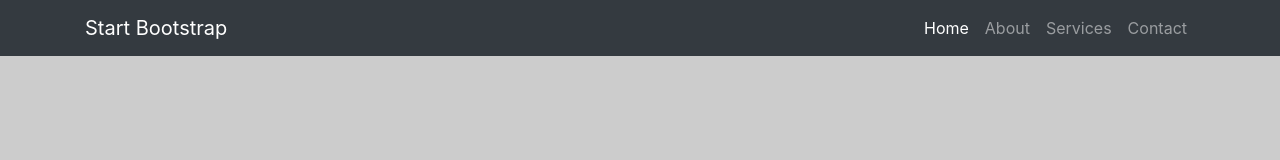
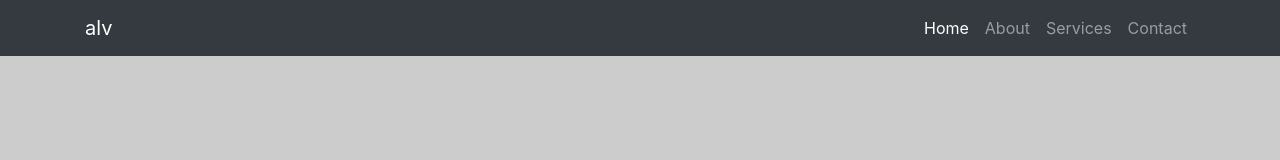
Before and after one commit to Parenomico/VideoFlv, a website: page index.html in a window 1280 px wide. Shown: the top 160 px of the page. Drawn offline with Linux system fonts and the light colour scheme; placeholder pictures from the web are drawn by us.

Commit message:
Update index.html

```diff
--- a/index.html
+++ b/index.html
@@ -23,7 +23,7 @@
     <!-- Navigation -->
     <nav class="navbar navbar-expand-lg navbar-dark bg-dark fixed-top">
       <div class="container">
-        <a class="navbar-brand" href="#">Start Bootstrap</a>
+        <a class="navbar-brand" href="#">alv</a>
         <button class="navbar-toggler" type="button" data-toggle="collapse" data-target="#navbarResponsive" aria-controls="navbarResponsive" aria-expanded="false" aria-label="Toggle navigation">
           <span class="navbar-toggler-icon"></span>
         </button>
```
